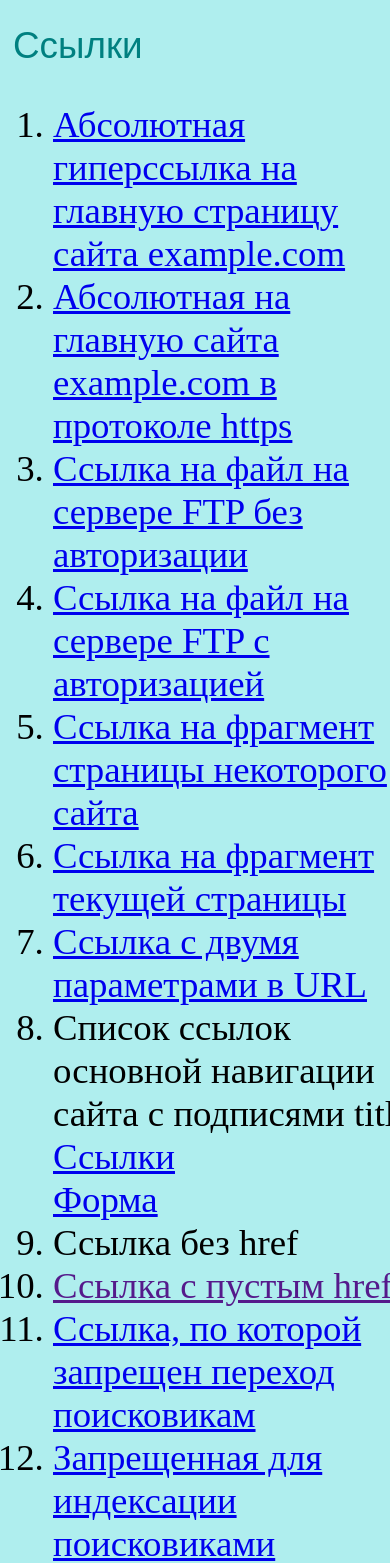
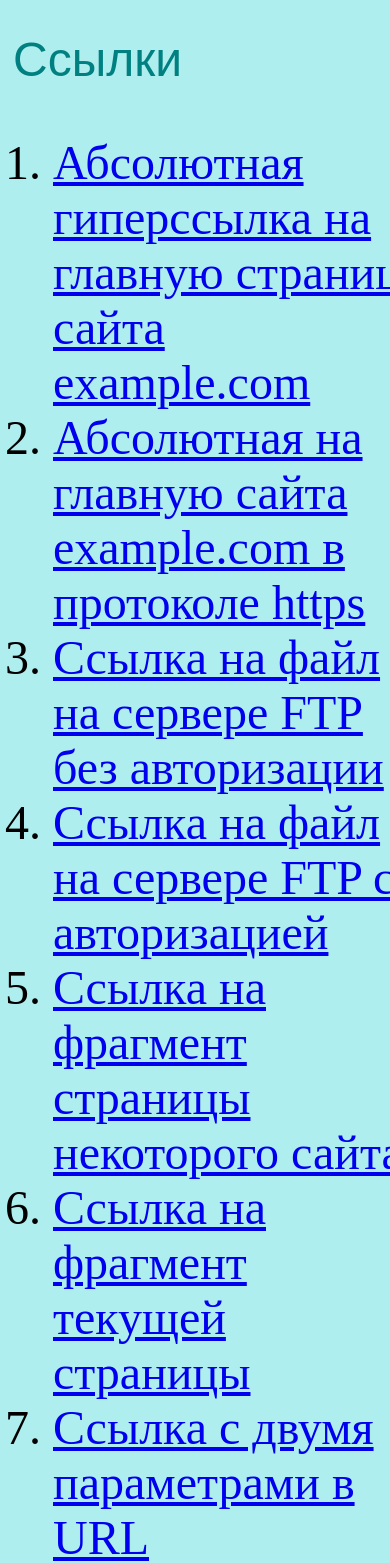
Before and after one commit to s0169495/s0169495.github.io, a PHP site: page /web3/index.html in a window 390 px wide; the page is wider, and only the part inside the window is pictured. Shown: the part 213-1776 px from the top of that part. Run offline with PHP 8.4, Linux system fonts and the light colour scheme.

Commit message:
Update index.css

```diff
--- a/web3/index.css
+++ b/web3/index.css
@@ -4,7 +4,7 @@
   h2, h3 {
   color: #008080;
   font-family: sans-serif;
-  font-size: 250%;
+  font-size: 400%;
   font-weight: lighter;
   }
   header {
@@ -22,7 +22,7 @@
   h1, ol, h3, form, table{
       margin-left: 5px;
       width:100%;
-      font-size: 230%;
+      font-size: 300%;
   }
   table {
       border: 3px solid grey;
```
